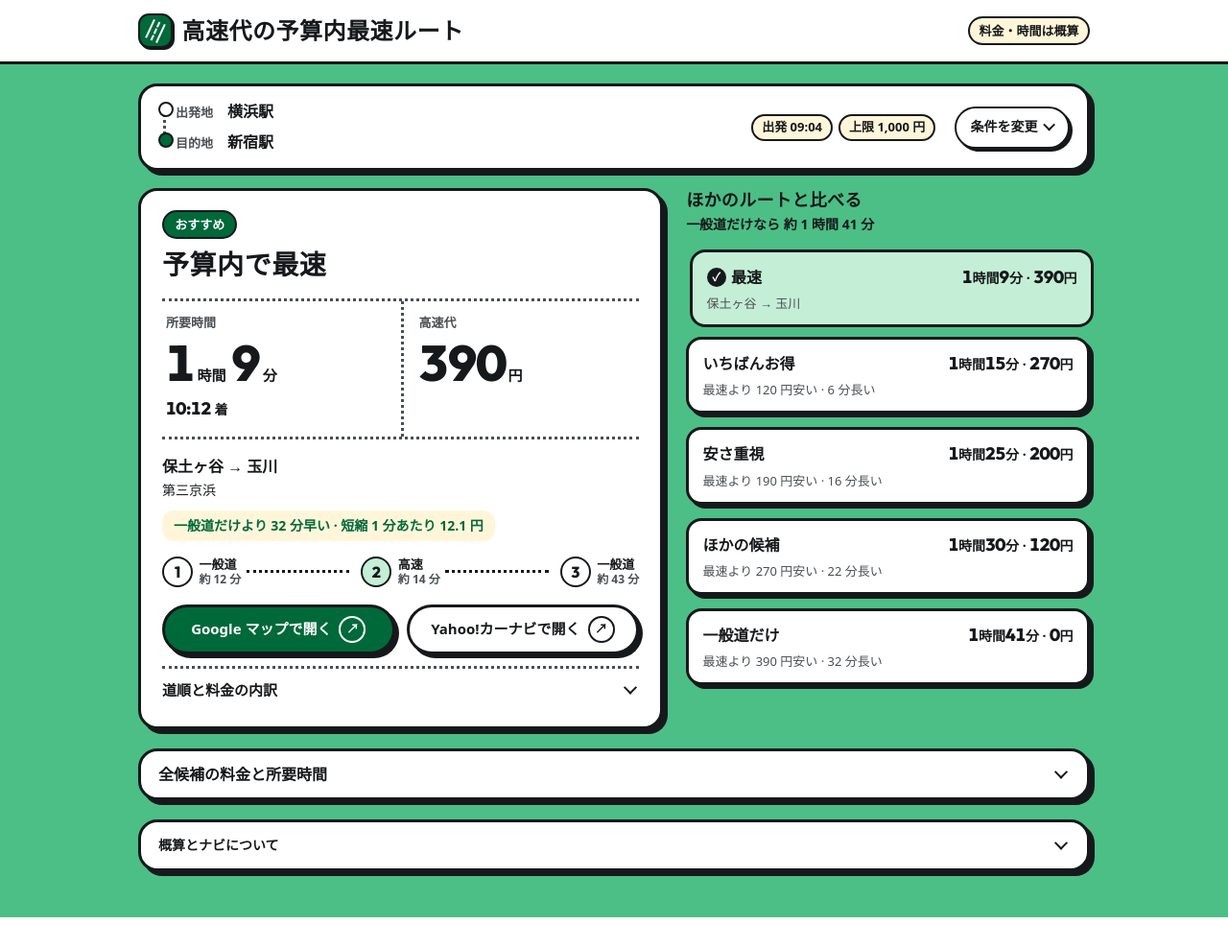
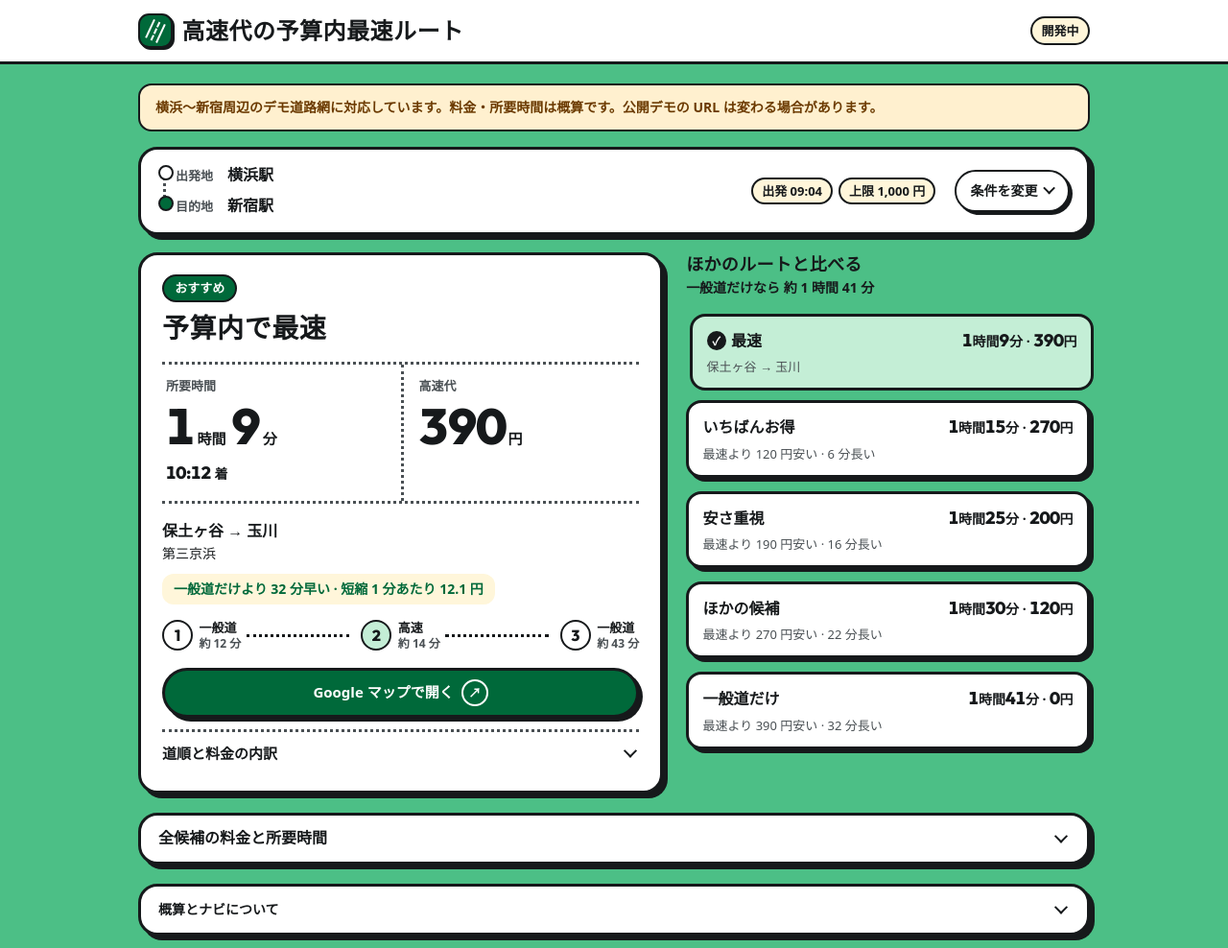
Before and after one commit to bocchithejinjin/tollroute, a Django app: page / in a window 1280 px wide. Shown: the top 988 px of the page at 96% size. Before the commit the page ends 956 px from the top, so only its background shows below. Run offline with Django 5.2, Linux system fonts and the light colour scheme; data that the repository does not hold is empty; some web fonts are replaced.

Commit message:
デモ URL のリンクプレビューを追加 (#6)
* デモ URL のリンクプレビューを追加

Co-Authored-By: Codex <noreply@openai.com>

* 開発中の表示とデモの制約を検索画面に追加

Co-Authored-By: Codex <noreply@openai.com>

* ナビ連携を Google マップに統一

Co-Authored-By: Codex <noreply@openai.com>

* 要件定義の現状欄の更新を資料 PR 側にまとめる

Co-Authored-By: Codex <noreply@openai.com>

---------

Co-authored-by: じんじん <197459521+bocchithejinjin@users.noreply.github.com>
Co-authored-by: Codex <noreply@openai.com>

```diff
--- a/routes/static/routes/search.css
+++ b/routes/static/routes/search.css
@@ -51,7 +51,7 @@ main { padding-block: 1.25rem 3rem; }
 .road-mark::before { inset-inline: .55rem; border-inline: 2px solid var(--on-accent); }
 .road-mark::after { left: calc(50% - 1px); border-left: 2px dashed var(--on-accent); }
 .masthead-tools { display: flex; align-items: center; flex-wrap: wrap; gap: .375rem .75rem; }
-.estimate { display: inline-block; padding: .15rem .6rem; border: var(--border-thin); border-radius: 999px; background: var(--wash); font-size: .8125rem; font-weight: 700; }
+.development-status { display: inline-block; padding: .15rem .6rem; border: var(--border-thin); border-radius: 999px; background: var(--wash); font-size: .8125rem; font-weight: 700; }
 
 /* カード共通 */
 .panel, .chosen { background: var(--white); border: var(--border); border-radius: var(--radius); box-shadow: var(--shadow); }
@@ -93,13 +93,14 @@ fieldset { min-width: 0; padding: 0; border: 0; margin: 0; }
 .primary { background: var(--accent); color: var(--on-accent); }
 .primary:hover { background: var(--ink); color: var(--white); }
 .search-button { width: 100%; min-height: 56px; margin-top: 1.25rem; font-size: 1.0625rem; border-width: 3px; }
-.form-footer { display: flex; align-items: center; justify-content: space-between; flex-wrap: wrap; gap: .25rem 1rem; margin-top: .75rem; color: var(--muted); font-size: .875rem; }
+.forget-button { display: block; margin: .75rem 0 0 auto; }
 .muted { color: var(--muted); font-size: .875rem; }
 .text-button { min-height: 44px; background: none; border: 0; color: var(--accent); font-weight: 700; text-decoration: underline; text-underline-offset: 3px; padding-inline: .25rem; }
 
 /* お知らせ */
 .notice { padding: .75rem 1rem; border-radius: .875rem; background: var(--white); border: var(--border-thin); font-size: .875rem; font-weight: 700; margin-top: .875rem; }
 .warning { background: var(--warning-bg); color: var(--warning-ink); }
+.coverage-notice { margin: 0 0 1rem; }
 
 /* 結果 */
 .decision { display: grid; grid-template-columns: minmax(0, 1.3fr) minmax(0, 1fr); align-items: start; gap: 1.5rem; margin-top: 1.125rem; }
@@ -133,11 +134,10 @@ fieldset { min-width: 0; padding: 0; border: 0; margin: 0; }
 .step-badge { flex: 0 0 auto; display: grid; place-items: center; width: 2rem; height: 2rem; border: var(--border-thin); border-radius: 50%; background: var(--white); color: var(--ink); font-family: var(--font-num); font-weight: 800; line-height: 1; }
 .highway > .step-badge { background: var(--accent-soft); }
 
-.nav-actions { display: grid; grid-template-columns: repeat(auto-fit, minmax(min(100%, 12rem), 1fr)); gap: .75rem; margin-block: 1.125rem .5rem; }
+.nav-actions { display: grid; margin-block: 1.125rem .5rem; }
 .nav-actions .button { min-height: 52px; border-width: 3px; box-shadow: 4px 4px 0 var(--ink); }
 .nav-actions .button:active { transform: translate(4px, 4px); box-shadow: none; }
 .nav-actions a::after { content: "\2197" / ""; flex: 0 0 auto; display: grid; place-items: center; width: 1.5rem; height: 1.5rem; border: 2px solid currentColor; border-radius: 50%; font-size: .8125rem; line-height: 1; }
-.nav-hint { color: var(--muted); font-size: .8125rem; }
 .route-details { margin-top: .75rem; border-top: 3px dotted var(--muted); }
 .route-details summary { display: flex; align-items: center; padding-block: .65rem; min-height: 44px; font-weight: 700; font-size: .9375rem; }
 .route-details ol { margin: 0 0 .5rem; padding: 0; list-style: none; }
--- a/routes/static/routes/search.js
+++ b/routes/static/routes/search.js
@@ -179,9 +179,7 @@ function showChosen(index) {
     ${routeFlow(plan)}
     <div class="nav-actions">
       <a class="button primary" href="${esc(google.href)}" target="_blank" rel="noopener noreferrer">Google マップで開く</a>
-      <a class="button secondary" href="${esc(plan.nav.yahoo)}">Yahoo!カーナビで開く</a>
     </div>
-    ${plan.entry ? '' : '<p class="nav-hint">Yahoo!カーナビでは「一般優先」を選んでください。</p>'}
     ${routeDetails(plan)}`;
   $('choices').querySelectorAll('button').forEach((button, candidateIndex) => {
     button.setAttribute('aria-pressed', String(index === candidateIndex));
@@ -234,8 +232,7 @@ function render(data, query) {
         aria-label="${yen(plan.fare)}の予算で探す">${yen(plan.fare)}</button>
     </li>`;
   }).join('');
-  $('notes').innerHTML = data.notes.map((note) => `<li>${esc(note)}</li>`).join('') +
-    '<li>Yahoo!カーナビを開くには、スマートフォンにアプリが必要です。</li>';
+  $('notes').innerHTML = data.notes.map((note) => `<li>${esc(note)}</li>`).join('');
 }
 
 async function search(query, {interactive = false} = {}) {
--- a/routes/templates/routes/index.html
+++ b/routes/templates/routes/index.html
@@ -6,6 +6,22 @@
   <meta name="viewport" content="width=device-width, initial-scale=1">
   <meta name="referrer" content="no-referrer">
   <title>高速代の予算内最速ルート</title>
+  {% with description="出発地・目的地・出発日時と高速代の予算から、ETC割引を考慮してルートを最大5件提案します。横浜〜新宿周辺のデモです。" %}
+  <meta name="description" content="{{ description }}">
+  <meta property="og:title" content="高速代の予算内最速ルート | tollroute">
+  <meta property="og:description" content="{{ description }}">
+  {% endwith %}
+  <meta property="og:type" content="website">
+  <meta property="og:site_name" content="tollroute">
+  <meta property="og:locale" content="ja_JP">
+  <meta property="og:url" content="{{ request.scheme }}://{{ request.get_host }}{% url 'index' %}">
+  {% static 'routes/link-preview.png' as preview_image %}
+  <meta property="og:image" content="{{ request.scheme }}://{{ request.get_host }}{{ preview_image }}">
+  <meta property="og:image:type" content="image/png">
+  <meta property="og:image:width" content="1200">
+  <meta property="og:image:height" content="630">
+  <meta property="og:image:alt" content="tollroute：高速代の予算内で最速ルートを検索。横浜〜新宿周辺のデモ。">
+  <meta name="twitter:card" content="summary_large_image">
   <link rel="preconnect" href="https://fonts.googleapis.com">
   <link rel="preconnect" href="https://fonts.gstatic.com" crossorigin>
   <link rel="stylesheet" href="https://fonts.googleapis.com/css2?family=Outfit:wght@800&family=Zen+Maru+Gothic:wght@500;700;900&display=swap">
@@ -17,12 +33,15 @@
     <div class="page-width masthead-inner">
       <h1><span class="road-mark" aria-hidden="true"></span>高速代の予算内最速ルート</h1>
       <div class="masthead-tools">
-        <span class="estimate">料金・時間は概算</span>
+        <span class="development-status">開発中</span>
       </div>
     </div>
   </header>
 
   <main class="page-width">
+    <p class="notice warning coverage-notice">
+      横浜〜新宿周辺のデモ道路網に対応しています。料金・所要時間は概算です。公開デモの URL は変わる場合があります。
+    </p>
     <details class="panel trip" id="trip">
       <summary class="trip-summary">
         <span class="trip-points">
@@ -71,10 +90,7 @@
           </div>
         </div>
         <button class="button primary search-button" type="submit">ルートを探す</button>
-        <div class="form-footer">
-          <span>対応範囲は横浜〜新宿の周辺です。</span>
-          <button id="forget" class="text-button" type="button" hidden>保存した地点・予算を消す</button>
-        </div>
+        <button id="forget" class="text-button forget-button" type="button" hidden>保存した地点・予算を消す</button>
       </form>
     </details>
 
--- a/routes/views.py
+++ b/routes/views.py
@@ -1,5 +1,5 @@
 from datetime import datetime, timedelta
-from urllib.parse import quote, urlencode
+from urllib.parse import urlencode
 
 from django.db import connection
 from django.http import JsonResponse
@@ -81,19 +81,12 @@ def _search(searcher, depart, times):
 
 
 def _nav_links(points):
-    """points: [(緯度, 経度, 名前), ...]（出発地・経由地・目的地）。Google マップと Yahoo!カーナビの URL を作る。
-
-    - Google マップ: Maps URLs（https://developers.google.com/maps/documentation/urls/get-started）
-    - Yahoo!カーナビ: URL スキーム（https://map.yahoo.co.jp/blog/archives/20150202_carnavischeme.html）。地点は 5 つまで
-    """
+    """出発地・経由地・目的地の座標から Google マップの経路リンクを作る。"""
     ll = lambda p: f"{p[0]:.6f},{p[1]:.6f}"
     q = {"api": "1", "origin": ll(points[0]), "destination": ll(points[-1]), "travelmode": "driving"}
     if len(points) > 2:
         q["waypoints"] = "|".join(ll(p) for p in points[1:-1])
-    google = "https://www.google.com/maps/dir/?" + urlencode(q)
-    yahoo = "yjcarnavi://navi/select?" + "&".join(
-        "point=" + quote(f"{ll(p)},{p[2]}", safe=",") for p in points[:5])
-    return {"google": google, "yahoo": yahoo}
+    return {"google": "https://www.google.com/maps/dir/?" + urlencode(q)}
 
 
 def _plan_json(p, net, depart, o, d, o_name, d_name):
@@ -102,7 +95,7 @@ def _plan_json(p, net, depart, o, d, o_name, d_name):
     if p.entry is None:
         return {**base, "entry": None, "exit": None, "runs": [], "roads": [],
                 "steps": [{"kind": "local", "text": f"一般道で {o_name} → {d_name}", "minutes": round(p.minutes)}],
-                "nav": _nav_links([(o[0], o[1], o_name), (d[0], d[1], d_name)])}
+                "nav": _nav_links([o, d])}
 
     entry, exit_ = net.nodes[p.entry], net.nodes[p.exit]
     first, last = p.steps[0], p.steps[-1]
@@ -129,12 +122,12 @@ def _plan_json(p, net, depart, o, d, o_name, d_name):
             st["text"] = f"{st['road']}で {st['from']} → {st['to']}（{t0:%H:%M}〜{t1:%H:%M}）"
     steps.append({"kind": "local", "text": f"一般道で {exit_.name} → {d_name}", "minutes": round(from_exit)})
 
-    # ナビに渡す地点: 出発地・乗る IC・(道路が変わる地点を 1 つ)・降りる IC・目的地（Yahoo!カーナビは 5 地点まで）
-    via = [(entry.lat, entry.lon, entry.name)]
+    # 乗る IC、道路が変わる地点（ある場合）、降りる IC を経由地にする。
+    via = [(entry.lat, entry.lon)]
     if junctions:
         j = junctions[len(junctions) // 2]
-        via.append((j.lat, j.lon, j.name))
-    via.append((exit_.lat, exit_.lon, exit_.name))
+        via.append((j.lat, j.lon))
+    via.append((exit_.lat, exit_.lon))
     return {
         **base,
         "entry": entry.name,
@@ -146,7 +139,7 @@ def _plan_json(p, net, depart, o, d, o_name, d_name):
         "runs": [{"pool": POOL_LABEL.get(r.pool, r.pool), "entry": net.nodes[r.entry].name,
                   "exit": net.nodes[r.exit].name, "base": r.base, "fare": r.fare, "discount": r.discount}
                  for r in p.runs],
-        "nav": _nav_links([(o[0], o[1], o_name), *via, (d[0], d[1], d_name)]),
+        "nav": _nav_links([o, *via, d]),
     }
 
 
```
Also changed, not shown: docs/requirements.md (+2 -2 lines), routes/tests/test_demo.py (+20 -5 lines), README.md, routes/static/routes/link-preview.png (added).
